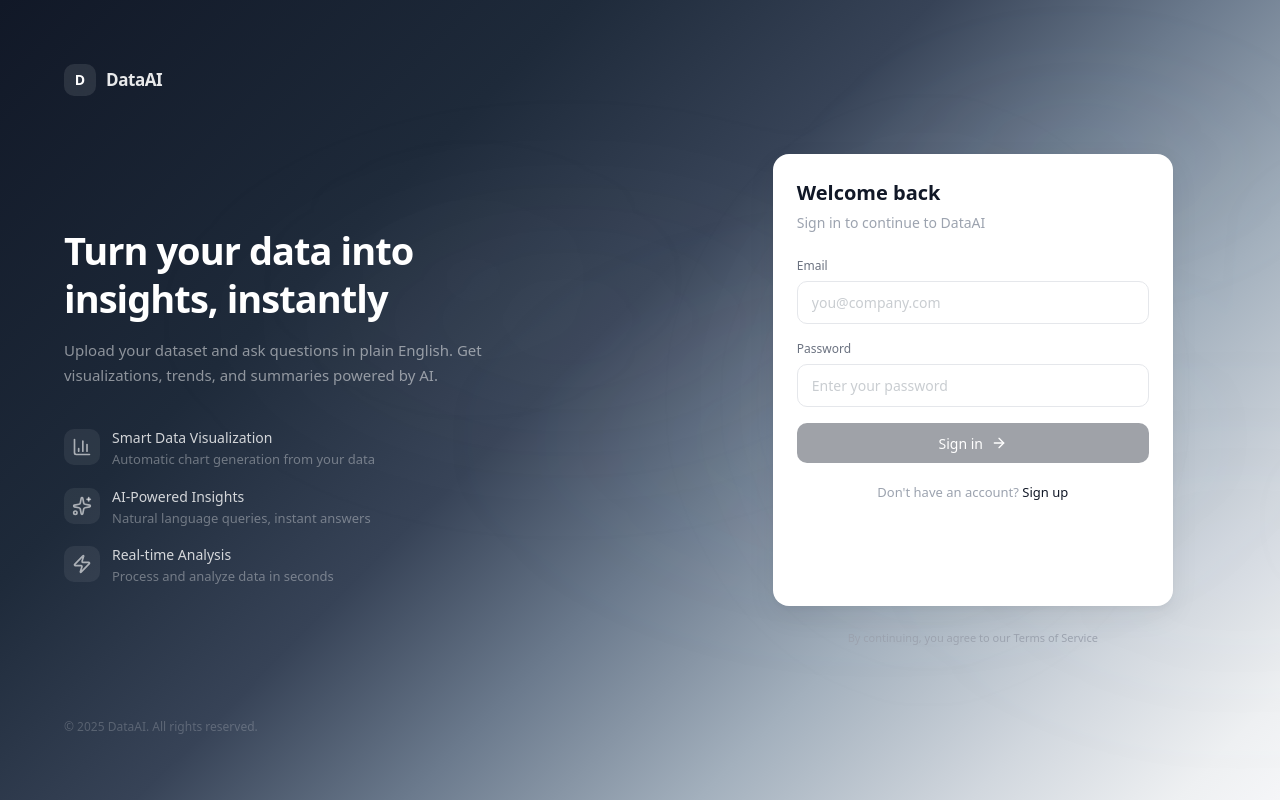
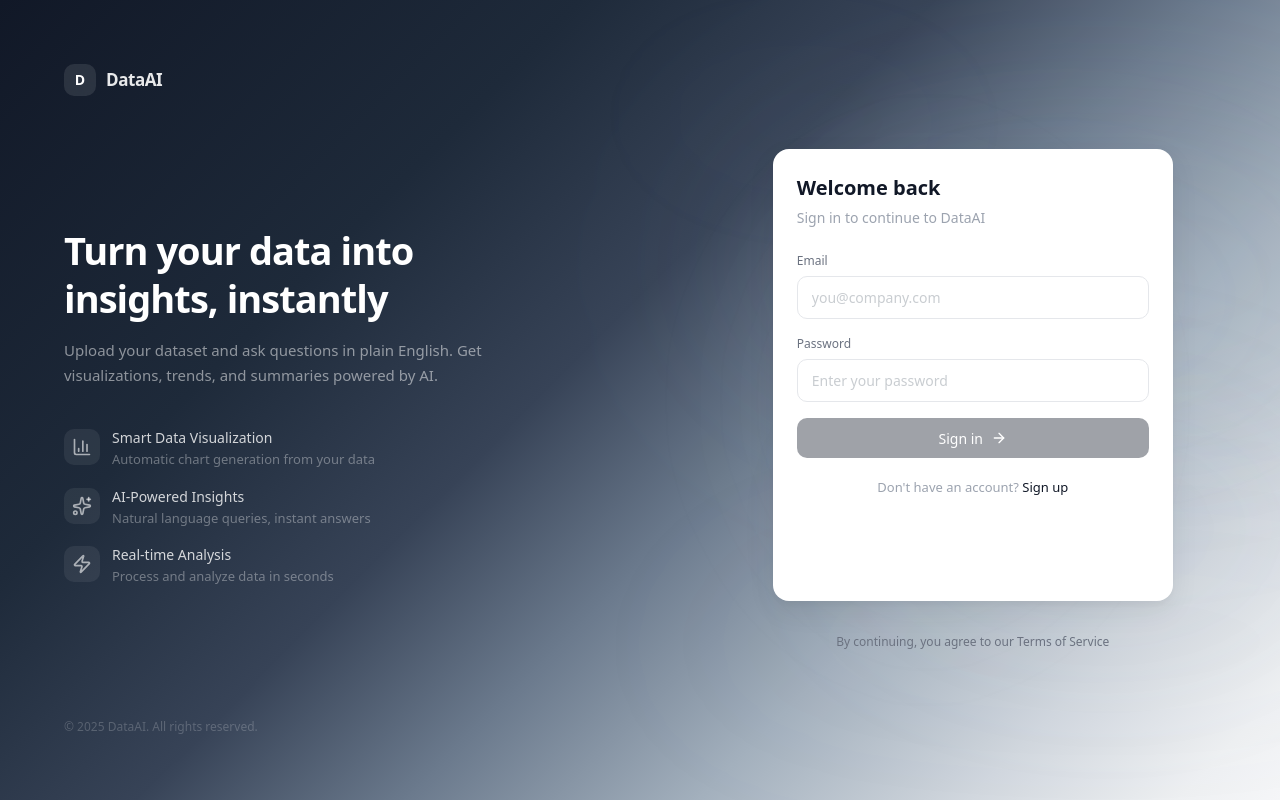
Before and after one commit to AdvaySharma248/Analytixx, a Next.js app: page / in a window 1280 px wide. Built offline with nearby package versions, Linux system fonts and the light colour scheme.

Commit message:
0c322dc7-54ce-4eb2-86f6-8da2ad8bdba4

```diff
--- a/src/app/globals.css
+++ b/src/app/globals.css
@@ -174,48 +174,111 @@ input:focus, textarea:focus {
   z-index: 0;
 }
 
-.smoke-layer {
+.smoke-blob {
   position: absolute;
-  width: 200%;
-  height: 100%;
-  top: 0;
-  right: -100%;
+  filter: blur(80px);
+  opacity: 0.35;
   will-change: transform;
 }
 
-.smoke-layer--1 {
-  background: radial-gradient(ellipse 600px 300px at 30% 40%, rgba(255,255,255,0.04) 0%, transparent 70%),
-              radial-gradient(ellipse 500px 250px at 70% 65%, rgba(255,255,255,0.03) 0%, transparent 70%),
-              radial-gradient(ellipse 400px 200px at 50% 20%, rgba(200,215,230,0.03) 0%, transparent 70%);
-  animation: smokeDrift1 35s linear infinite;
-  filter: blur(40px);
+/* Layer 1 — large, slow, foreground */
+.smoke-blob--1 {
+  width: 700px;
+  height: 350px;
+  top: 10%;
+  right: -200px;
+  background: rgba(180, 195, 215, 0.12);
+  border-radius: 50% 40% 45% 55% / 50% 55% 45% 50%;
+  animation: smokeFloat1 25s ease-in-out infinite;
+  opacity: 0.5;
 }
 
-.smoke-layer--2 {
-  background: radial-gradient(ellipse 700px 350px at 40% 55%, rgba(180,200,220,0.03) 0%, transparent 65%),
-              radial-gradient(ellipse 450px 220px at 65% 30%, rgba(255,255,255,0.025) 0%, transparent 70%);
-  animation: smokeDrift2 50s linear infinite;
-  filter: blur(50px);
+/* Layer 2 — medium, mid-speed */
+.smoke-blob--2 {
+  width: 500px;
+  height: 280px;
+  top: 50%;
+  right: -100px;
+  background: rgba(200, 210, 225, 0.10);
+  border-radius: 45% 55% 40% 60% / 55% 45% 55% 45%;
+  animation: smokeFloat2 30s ease-in-out infinite;
+  opacity: 0.4;
+  filter: blur(90px);
 }
 
-.smoke-layer--3 {
-  background: radial-gradient(ellipse 550px 280px at 55% 70%, rgba(200,210,225,0.025) 0%, transparent 70%),
-              radial-gradient(ellipse 350px 180px at 25% 35%, rgba(255,255,255,0.02) 0%, transparent 65%);
-  animation: smokeDrift3 42s linear infinite;
+/* Layer 3 — smaller, faster, higher */
+.smoke-blob--3 {
+  width: 400px;
+  height: 200px;
+  top: 25%;
+  right: -50px;
+  background: rgba(220, 225, 235, 0.08);
+  border-radius: 55% 45% 50% 50% / 40% 60% 40% 60%;
+  animation: smokeFloat3 20s ease-in-out infinite;
+  opacity: 0.35;
+  filter: blur(70px);
+}
+
+/* Layer 4 — wide, slow, bottom */
+.smoke-blob--4 {
+  width: 900px;
+  height: 250px;
+  bottom: 5%;
+  right: -300px;
+  background: rgba(190, 200, 218, 0.07);
+  border-radius: 40% 60% 45% 55% / 60% 40% 60% 40%;
+  animation: smokeFloat4 35s ease-in-out infinite;
+  opacity: 0.3;
+  filter: blur(100px);
+}
+
+/* Layer 5 — small accent, upper area */
+.smoke-blob--5 {
+  width: 350px;
+  height: 180px;
+  top: 5%;
+  right: 20%;
+  background: rgba(210, 218, 230, 0.06);
+  border-radius: 50% 50% 40% 60% / 45% 55% 50% 50%;
+  animation: smokeFloat5 22s ease-in-out infinite;
+  opacity: 0.25;
   filter: blur(60px);
 }
 
-@keyframes smokeDrift1 {
-  0%   { transform: translateX(0); }
-  100% { transform: translateX(-50%); }
+/* Organic wobble + right-to-left drift */
+@keyframes smokeFloat1 {
+  0%   { transform: translateX(0) translateY(0) scale(1) rotate(0deg); }
+  25%  { transform: translateX(-8%) translateY(15px) scale(1.03) rotate(1deg); }
+  50%  { transform: translateX(-18%) translateY(-10px) scale(0.97) rotate(-1deg); }
+  75%  { transform: translateX(-10%) translateY(8px) scale(1.02) rotate(0.5deg); }
+  100% { transform: translateX(0) translateY(0) scale(1) rotate(0deg); }
 }
 
-@keyframes smokeDrift2 {
-  0%   { transform: translateX(0); }
-  100% { transform: translateX(-50%); }
+@keyframes smokeFloat2 {
+  0%   { transform: translateX(0) translateY(0) scale(1); }
+  30%  { transform: translateX(-12%) translateY(-20px) scale(1.05); }
+  60%  { transform: translateX(-25%) translateY(10px) scale(0.96); }
+  100% { transform: translateX(0) translateY(0) scale(1); }
 }
 
-@keyframes smokeDrift3 {
-  0%   { transform: translateX(0); }
-  100% { transform: translateX(-50%); }
+@keyframes smokeFloat3 {
+  0%   { transform: translateX(0) translateY(0) rotate(0deg); }
+  20%  { transform: translateX(-15%) translateY(-12px) rotate(2deg); }
+  50%  { transform: translateX(-30%) translateY(5px) rotate(-1deg); }
+  80%  { transform: translateX(-15%) translateY(-8px) rotate(1deg); }
+  100% { transform: translateX(0) translateY(0) rotate(0deg); }
 }
+
+@keyframes smokeFloat4 {
+  0%   { transform: translateX(0) translateY(0) scale(1); }
+  35%  { transform: translateX(-10%) translateY(12px) scale(1.04); }
+  65%  { transform: translateX(-22%) translateY(-8px) scale(0.98); }
+  100% { transform: translateX(0) translateY(0) scale(1); }
+}
+
+@keyframes smokeFloat5 {
+  0%   { transform: translateX(0) translateY(0); }
+  40%  { transform: translateX(-18%) translateY(-15px); }
+  70%  { transform: translateX(-8%) translateY(8px); }
+  100% { transform: translateX(0) translateY(0); }
+}
--- a/src/components/auth/LoginView.tsx
+++ b/src/components/auth/LoginView.tsx
@@ -221,11 +221,13 @@ export default function AuthView() {
         background: 'linear-gradient(135deg, #111827 0%, #1e2a3a 28%, #374357 45%, #6b7a8d 58%, #a3b0bd 72%, #d1d7de 85%, #eef0f2 95%, #f5f6f8 100%)',
       }}
     >
-      {/* ─── Ambient smoke / wind layers ─── */}
+      {/* ─── Ambient smoke / wind blobs ─── */}
       <div className="smoke-container">
-        <div className="smoke-layer smoke-layer--1" />
-        <div className="smoke-layer smoke-layer--2" />
-        <div className="smoke-layer smoke-layer--3" />
+        <div className="smoke-blob smoke-blob--1" />
+        <div className="smoke-blob smoke-blob--2" />
+        <div className="smoke-blob smoke-blob--3" />
+        <div className="smoke-blob smoke-blob--4" />
+        <div className="smoke-blob smoke-blob--5" />
       </div>
 
       {/* Subtle ambient glow behind auth card area */}
@@ -367,7 +369,7 @@ export default function AuthView() {
           </div>
 
           {/* Footer */}
-          <p className="text-center text-[11px] text-[#9CA3AF] mt-6">
+          <p className="text-center text-[12px] text-[#6B7280] mt-8">
             By continuing, you agree to our Terms of Service
           </p>
         </div>
```
